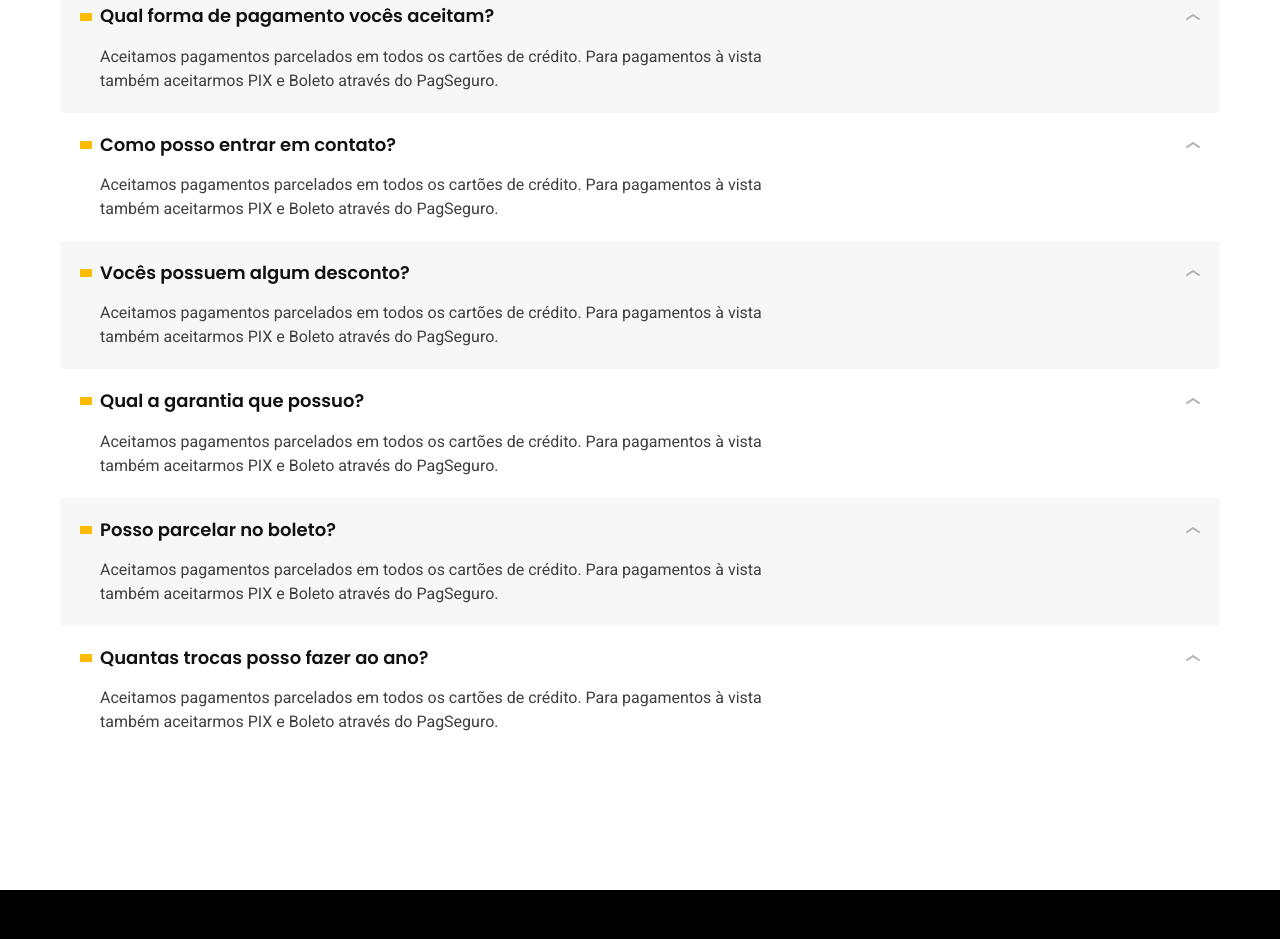
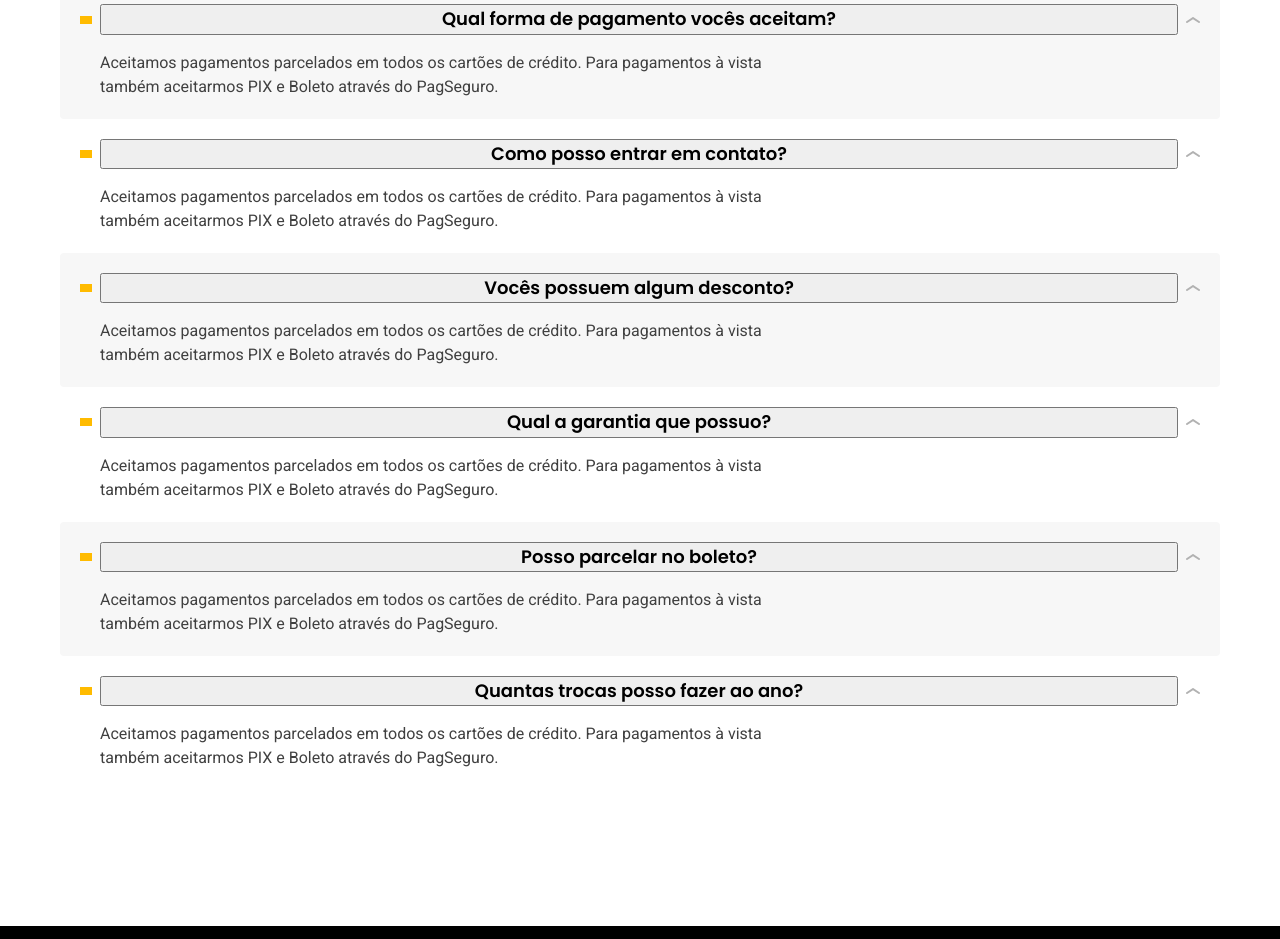
Before and after one commit to paulocunha31/bakcraft, a plain HTML site: page seguros.html in a window 1280 px wide. Shown: the part 1858-2797 px from the top of the page. Drawn offline with Linux system fonts and the light colour scheme.

Commit message:
content: atualizacao de paginas HTML (bicicletas, contato, orcamento, seguros e termos)

```diff
--- a/seguros.html
+++ b/seguros.html
@@ -15,6 +15,7 @@
     <link rel="preload" href="./css/style.css" as="style">
     <link rel="stylesheet" href="./css/style.css">
 
+    <script>document.documentElement.classList.add("js")</script>
 </head>
 
 <body id="seguros">
@@ -130,33 +131,33 @@
 
         <dl>
             <div>
-                <dt class="font-1-m-b">Qual forma de pagamento vocês aceitam?</dt>
-                <dd class="font-2-s cor-9">Aceitamos pagamentos parcelados em todos os cartões de crédito. Para
+                <dt><button  class="font-1-m-b" aria-controls="pergunta1" aria-expanded="true">Qual forma de pagamento vocês aceitam?</button></dt>
+                <dd id="pergunta1" class="font-2-s cor-9 ativa" >Aceitamos pagamentos parcelados em todos os cartões de crédito. Para
                     pagamentos à vista também aceitarmos PIX e Boleto através do PagSeguro.</dd>
             </div>
             <div>
-                <dt class="font-1-m-b">Como posso entrar em contato?</dt>
-                <dd class="font-2-s cor-9">Aceitamos pagamentos parcelados em todos os cartões de crédito. Para
+                <dt ><button class="font-1-m-b" aria-controls="pergunta2" aria-expanded="false">Como posso entrar em contato?</button></dt>
+                <dd id="pergunta2" class="font-2-s cor-9">Aceitamos pagamentos parcelados em todos os cartões de crédito. Para
                     pagamentos à vista também aceitarmos PIX e Boleto através do PagSeguro.</dd>
             </div>
             <div>
-                <dt class="font-1-m-b">Vocês possuem algum desconto?</dt>
-                <dd class="font-2-s cor-9">Aceitamos pagamentos parcelados em todos os cartões de crédito. Para
+                <dt ><button class="font-1-m-b" aria-controls="pergunta3" aria-expanded="false">Vocês possuem algum desconto?</button></dt>
+                <dd id="pergunta3" class="font-2-s cor-9">Aceitamos pagamentos parcelados em todos os cartões de crédito. Para
                     pagamentos à vista também aceitarmos PIX e Boleto através do PagSeguro.</dd>
             </div>
             <div>
-                <dt class="font-1-m-b">Qual a garantia que possuo?</dt>
-                <dd class="font-2-s cor-9">Aceitamos pagamentos parcelados em todos os cartões de crédito. Para
+                <dt><button  class="font-1-m-b" aria-controls="pergunta4"aria-expanded="false">Qual a garantia que possuo?</button></dt>
+                <dd id="pergunta4" class="font-2-s cor-9">Aceitamos pagamentos parcelados em todos os cartões de crédito. Para
                     pagamentos à vista também aceitarmos PIX e Boleto através do PagSeguro.</dd>
             </div>
             <div>
-                <dt class="font-1-m-b">Posso parcelar no boleto?</dt>
-                <dd class="font-2-s cor-9">Aceitamos pagamentos parcelados em todos os cartões de crédito. Para
+                <dt ><button class="font-1-m-b" aria-controls="pergunta5" aria-expanded="false">Posso parcelar no boleto?</button></dt>
+                <dd id="pergunta5" class="font-2-s cor-9">Aceitamos pagamentos parcelados em todos os cartões de crédito. Para
                     pagamentos à vista também aceitarmos PIX e Boleto através do PagSeguro.</dd>
             </div>
             <div>
-                <dt class="font-1-m-b">Quantas trocas posso fazer ao ano?</dt>
-                <dd class="font-2-s cor-9">Aceitamos pagamentos parcelados em todos os cartões de crédito. Para
+                <dt><button class="font-1-m-b" aria-controls="pergunta6" aria-expanded="false">Quantas trocas posso fazer ao ano?</button></dt>
+                <dd id="pergunta6" class="font-2-s cor-9">Aceitamos pagamentos parcelados em todos os cartões de crédito. Para
                     pagamentos à vista também aceitarmos PIX e Boleto através do PagSeguro.</dd>
             </div>
         </dl>
```
Also changed, not shown: bicicletas.html (+1 -0 lines), bicicletas/magic.html (+1 -0 lines), bicicletas/nebula.html (+1 -0 lines), bicicletas/nimbus.html (+1 -0 lines), contato.html (+1 -0 lines), index.html (+30 -27 lines), orcamento.html (+1 -0 lines), termos.html (+1 -0 lines).
